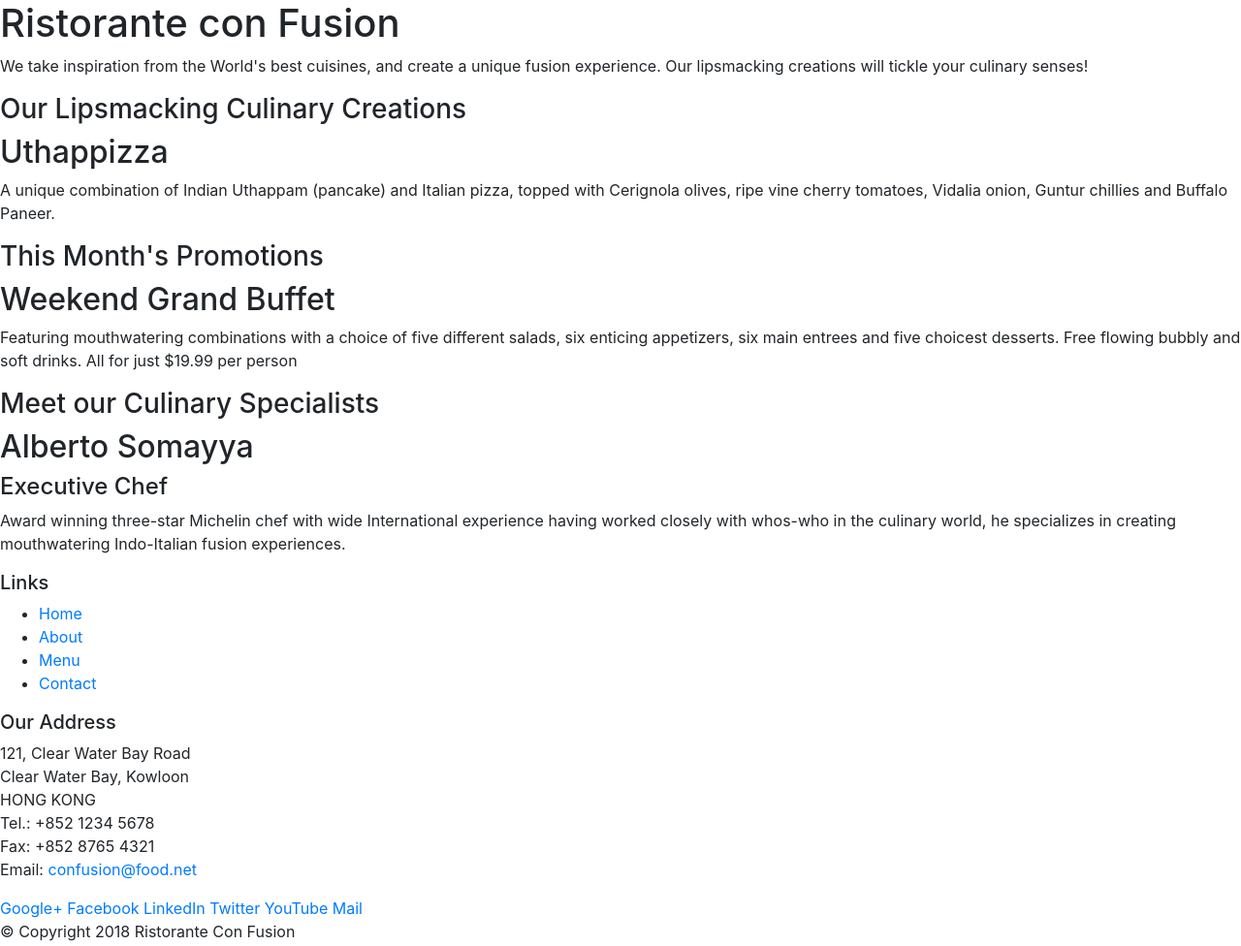
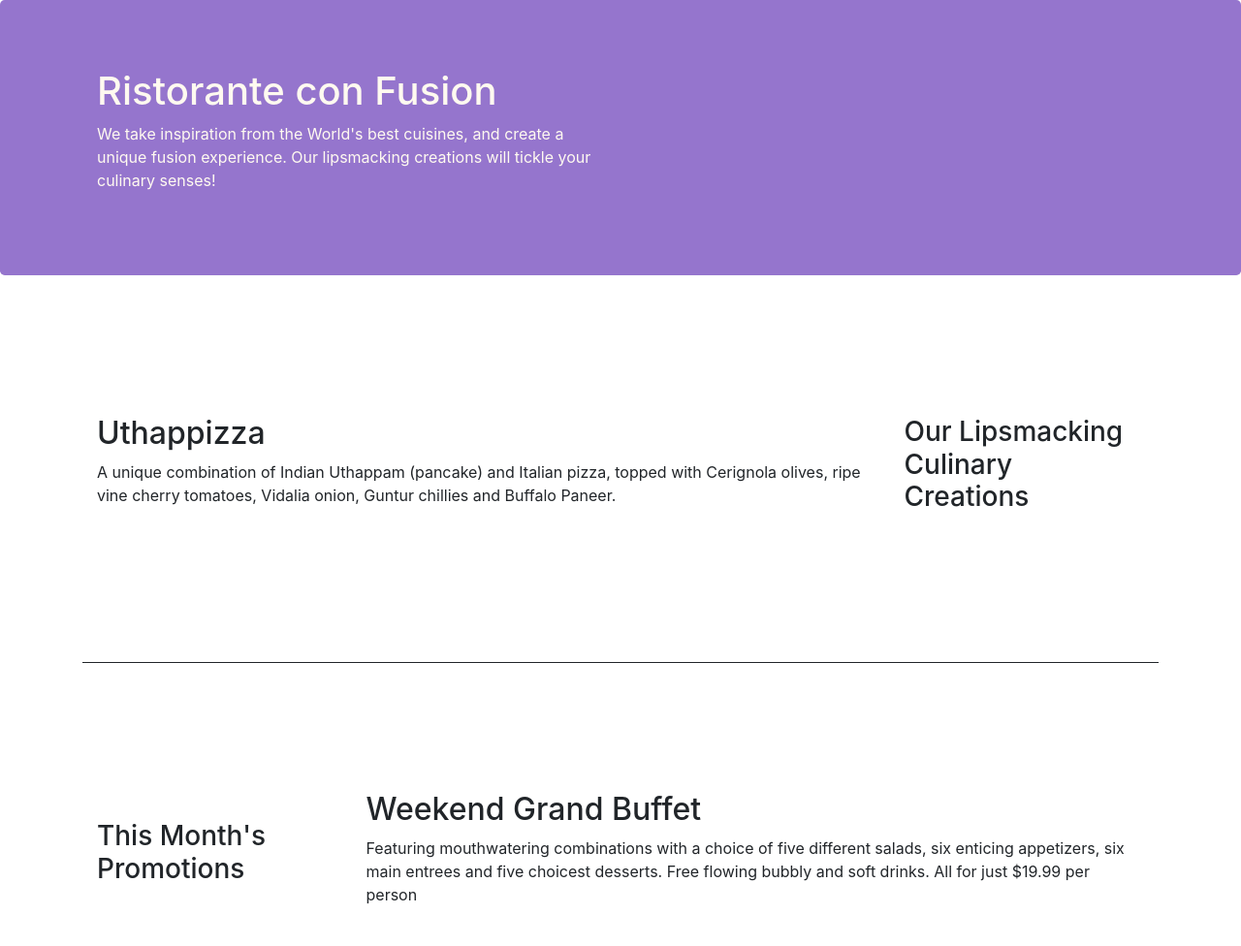
Before and after one commit to tinh2107/FER201m_Exercise, a website: page index.html in a window 1280 px wide. Shown: the top 976 px of the page at 97% size. Drawn offline with nearby package versions, Linux system fonts and the light colour scheme.

Commit message:
first commit

```diff
--- /dev/null
+++ b/css/styles.css
@@ -0,0 +1,30 @@
+.row-header {
+    margin: 0px auto;
+    padding: opx auto;
+}
+
+.row-content {
+    margin: 0px auto;
+    padding: 50px 0px 50px 0px;
+    border-bottom: 1px solid;
+    min-height: 400px;
+}
+
+.footer {
+    background-color: #d1c4e9;
+    margin: 0px auto;
+    padding: 20px 0px 20px 0px;
+}
+
+.jumbotron {
+    padding: 70px 30px 70px 30px;
+    margin: 0px auto;
+    background: #9575cd;
+    color: floralwhite;
+}
+
+.address {
+    font-size: 80%;
+    margin: 0px;
+    color: #0f0f0f;
+}
--- a/index.html
+++ b/index.html
@@ -9,51 +9,52 @@
 
     <!-- Bootstrap CSS -->
     <link rel="stylesheet" href="node_modules/bootstrap/dist/css/bootstrap.min.css">
+    <link rel="stylesheet" href="css/styles.css">
     <title>Ristorante Con Fusion</title>
 </head>
 
 <body>
 
-    <header>
-        <div>
-            <div>
-                <div>
+    <header class="jumbotron">
+        <div class="container">
+            <div class="row row-header">
+                <div class="col-12 col-sm-6">
                     <h1>Ristorante con Fusion</h1>
                     <p>We take inspiration from the World's best cuisines, and create a unique fusion experience. Our lipsmacking creations will tickle your culinary senses!</p>
                 </div>
-                <div>
+                <div class="col-12 col-sm">
                 </div>
             </div>
         </div>
     </header>
 
-    <div>
-        <div>
-            <div>
+    <div class="container">
+        <div class="row row-content align-items-center">
+            <div class="col-12 col-sm-4 order-sm-last col-md-3">
                 <h3>Our Lipsmacking Culinary Creations</h3>
             </div>
-            <div>
+            <div class="col col-sm order-sm-first col-md">
                 <h2>Uthappizza</h2>
                 <p>A unique combination of Indian Uthappam (pancake) and Italian pizza, topped with Cerignola olives, ripe vine cherry tomatoes, Vidalia onion, Guntur chillies and Buffalo Paneer.</p>
             </div>
         </div>
 
 
-        <div>
-            <div>
+        <div class="row row-content align-items-center">
+            <div class="col-12 col-sm-4 order-sm-first col-md-3">
                 <h3>This Month's Promotions</h3>
             </div>
-            <div>
+            <div class="col col-sm order-sm-last col-md">
                 <h2>Weekend Grand Buffet</h2>
                 <p>Featuring mouthwatering combinations with a choice of five different salads, six enticing appetizers, six main entrees and five choicest desserts. Free flowing bubbly and soft drinks. All for just $19.99 per person </p>
             </div>
         </div>
 
-        <div>
-            <div>
+        <div class="row row-content align-items-center">
+            <div class="col-12 col-sm-4 order-sm-last col-md-3">
                 <h3>Meet our Culinary Specialists</h3>
             </div>
-            <div>
+            <div class="col col-sm order-sm-first col-md">
                 <h2>Alberto Somayya</h2>
                 <h4>Executive Chef</h4>
                 <p>Award winning three-star Michelin chef with wide International experience having worked closely with whos-who in the culinary world, he specializes in creating mouthwatering Indo-Italian fusion experiences. </p>
@@ -61,19 +62,19 @@
         </div>
     </div>
 
-    <footer>
-        <div>
-            <div>
-                <div>
+    <footer class="footer">
+        <div class="container">
+            <div class="row">
+                <div class="col-4 offset-1 col-sm-2">
                     <h5>Links</h5>
-                    <ul>
+                    <ul class="list-unstyled">
                         <li><a href="#">Home</a></li>
                         <li><a href="#">About</a></li>
                         <li><a href="#">Menu</a></li>
                         <li><a href="#">Contact</a></li>
                     </ul>
                 </div>
-                <div>
+                <div class="col-7 col-sm-5">
                     <h5>Our Address</h5>
                     <address>
 		              121, Clear Water Bay Road<br>
@@ -84,8 +85,8 @@
 		              Email: <a href="mailto:confusion@food.net">confusion@food.net</a>
 		           </address>
                 </div>
-                <div>
-                    <div>
+                <div class="col-12 col-sm-4 align-self-center">
+                    <div class="text-center">
                         <a href="http://google.com/+">Google+</a>
                         <a href="http://www.facebook.com/profile.php?id=">Facebook</a>
                         <a href="http://www.linkedin.com/in/">LinkedIn</a>
@@ -95,8 +96,8 @@
                     </div>
                 </div>
             </div>
-            <div>
-                <div>
+            <div class="row justify-content-center">
+                <div class="col-auto">
                     <p>© Copyright 2018 Ristorante Con Fusion</p>
                 </div>
             </div>
```
